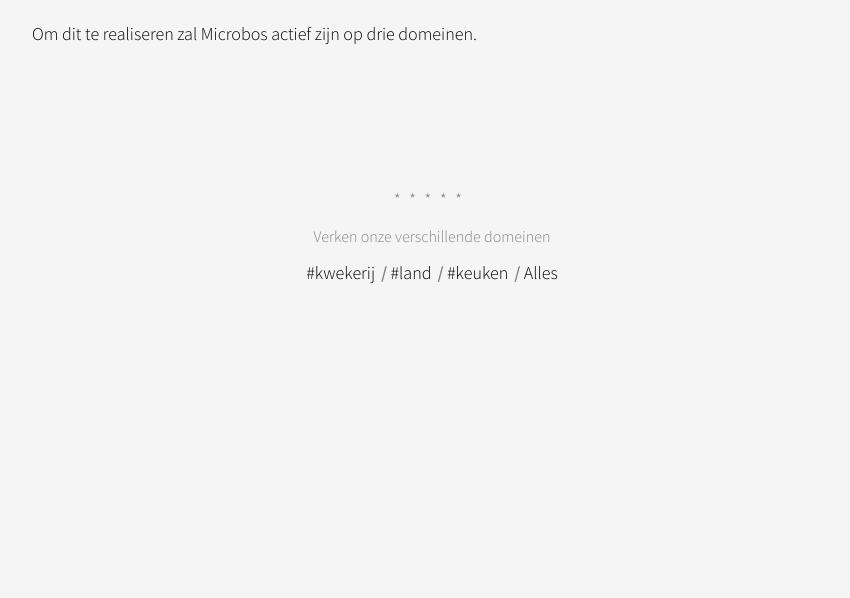
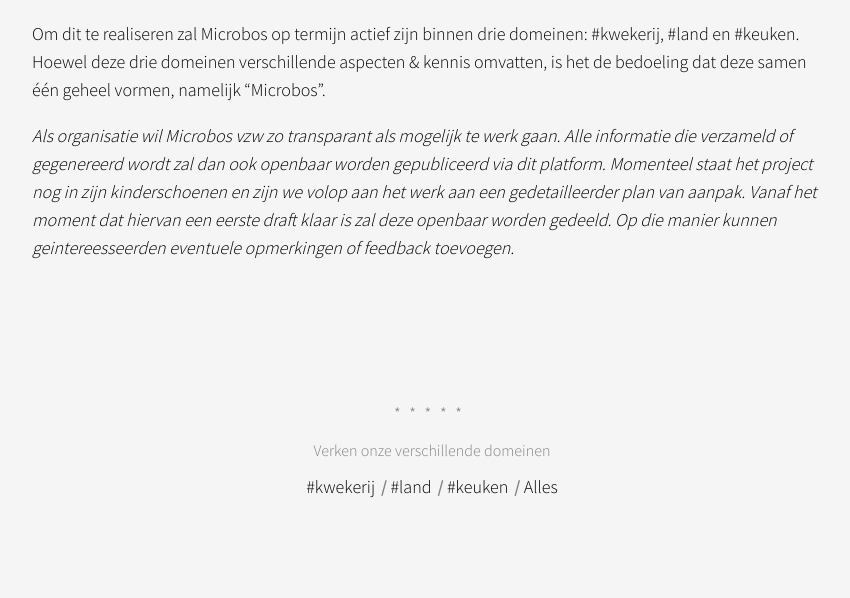
Before and after one commit to SimonBoury/microbos, a Jekyll site: the page built from missie.md, in a window 1280 px wide. Shown: the part 1003-1601 px from the top of the page, without its empty margins (208-1058 px from the left). Built offline with Jekyll 4.4.1, drawn with Linux system fonts in a browser that asks for light colours; before the commit the page ends 1387 px from its top, so only the background shows below that.

Commit message:
Update missie.md

```diff
--- a/missie.md
+++ b/missie.md
@@ -9,4 +9,6 @@ Een kruising tussen landbouw en natuur, dat is het uiteindelijke streefdoel van
 
 ![microbos drieluik](https://user-images.githubusercontent.com/15105131/31287227-7a3c0f48-aab8-11e7-9699-1f3d93528c08.png)
 
-Om dit te realiseren zal Microbos actief zijn op drie domeinen.
+Om dit te realiseren zal Microbos op termijn actief zijn binnen drie domeinen: #kwekerij, #land en #keuken. Hoewel deze drie domeinen verschillende aspecten & kennis omvatten, is het de bedoeling dat deze samen één geheel vormen, namelijk "Microbos".
+
+*Als organisatie wil Microbos vzw zo transparant als mogelijk te werk gaan. Alle informatie die verzameld of gegenereerd wordt zal dan ook openbaar worden gepubliceerd via dit platform. Momenteel staat het project nog in zijn kinderschoenen en zijn we volop aan het werk aan een gedetailleerder plan van aanpak. Vanaf het moment dat hiervan een eerste draft klaar is zal deze  openbaar worden gedeeld. Op die manier kunnen geintereesseerden eventuele opmerkingen of feedback toevoegen.*
```
